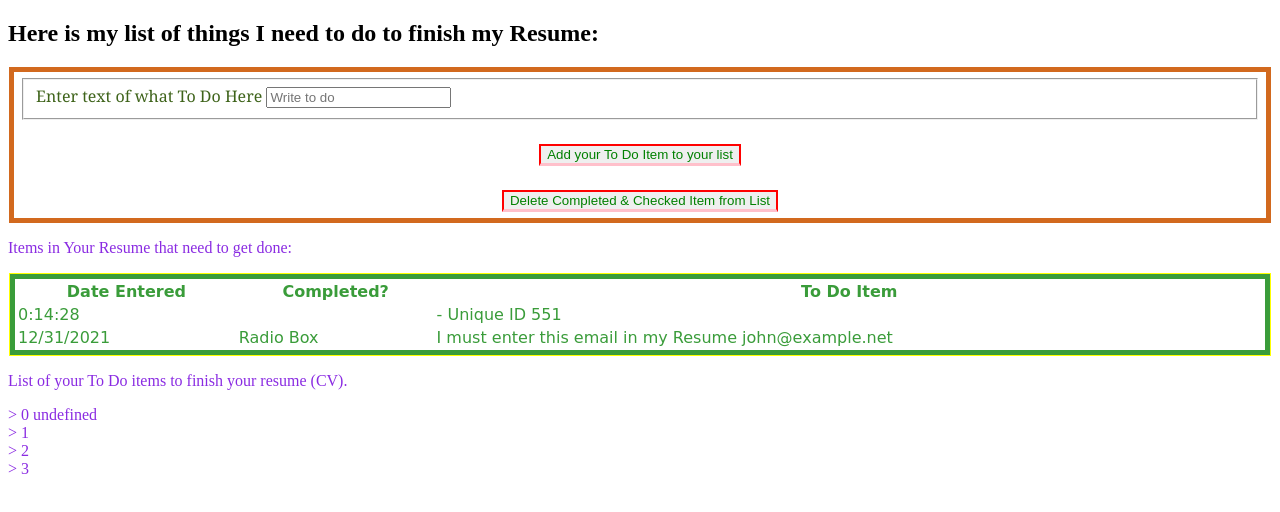
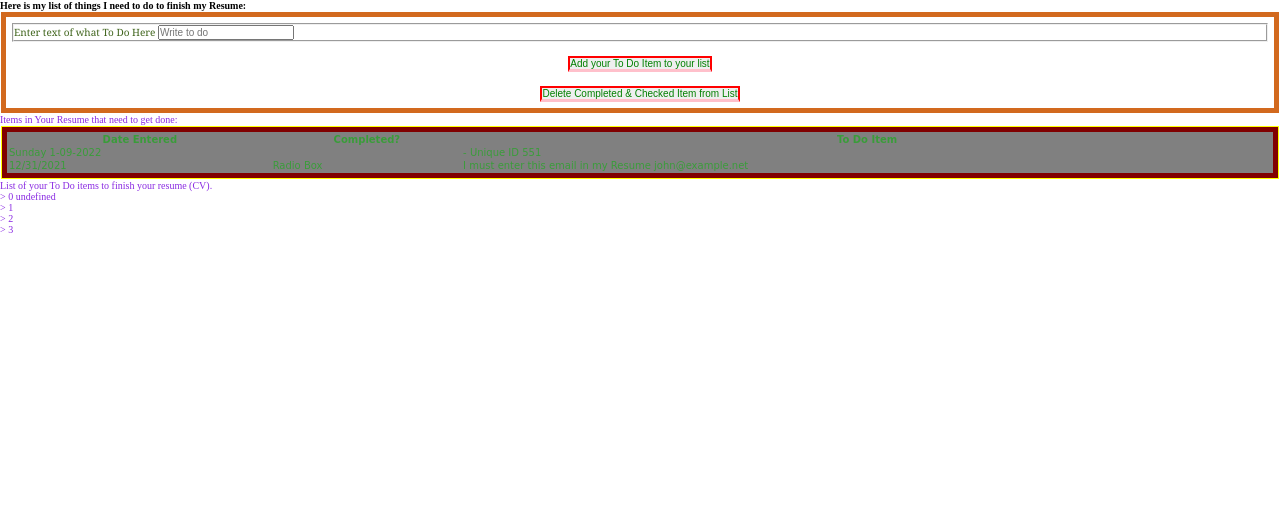
Before and after one commit to Trevorton27/johnZtodoRefactor, a plain HTML site: page index.html in a window 1280 px wide. Both pictures are taken after a click on the button "Add your To Do Item to your list". Drawn offline with Linux system fonts and the light colour scheme.

Commit message:
added README.txt file.  Minor changes to formatting in index and style.css

```diff
--- a/index.html
+++ b/index.html
@@ -72,7 +72,9 @@
     const today = new Date();
     const day = today.getDay();
     const daylist = ["Sunday","Monday","Tuesday","Wednesday ","Thursday","Friday","Saturday"];
-    let date = today.getFullYear()+'-'+(today.getMonth()+1)+'-'+today.getDate();
+    let date = (today.getMonth()+1) +
+              '-' + (today.getDate() < 10 ? "0" + today.getDate() : today.getDate()) +
+              '-' + today.getFullYear();
 
     return daylist[day] + " " + date;
   }
@@ -103,7 +105,7 @@
     }
     document.getElementById("demo").innerHTML = text;
 
-    cell1.innerHTML = getTimeString();
+    cell1.innerHTML = getDateString();
 
     // Helped by https://www.w3schools.com/js/tryit.asp?filename=tryjs_form_elements
     // cell2.innerHTML = document.getElementById("toDoItemText").value;
--- a/style.css
+++ b/style.css
@@ -1,3 +1,8 @@
+* {
+  padding: 0;
+  margin: 0;
+  font-size: 10px;
+}
 button{
   border: 2px solid red;
   color: green;
@@ -23,7 +28,8 @@ p{
   color: blueviolet;
 }
 table{
-  border: 5px solid;
+  background-color: grey;
+  border: 5px solid maroon;
   color: rgb(58, 156, 58);
   font-family: cursive;
   grid-row: auto;
```
Also changed, not shown: README.txt (added).
